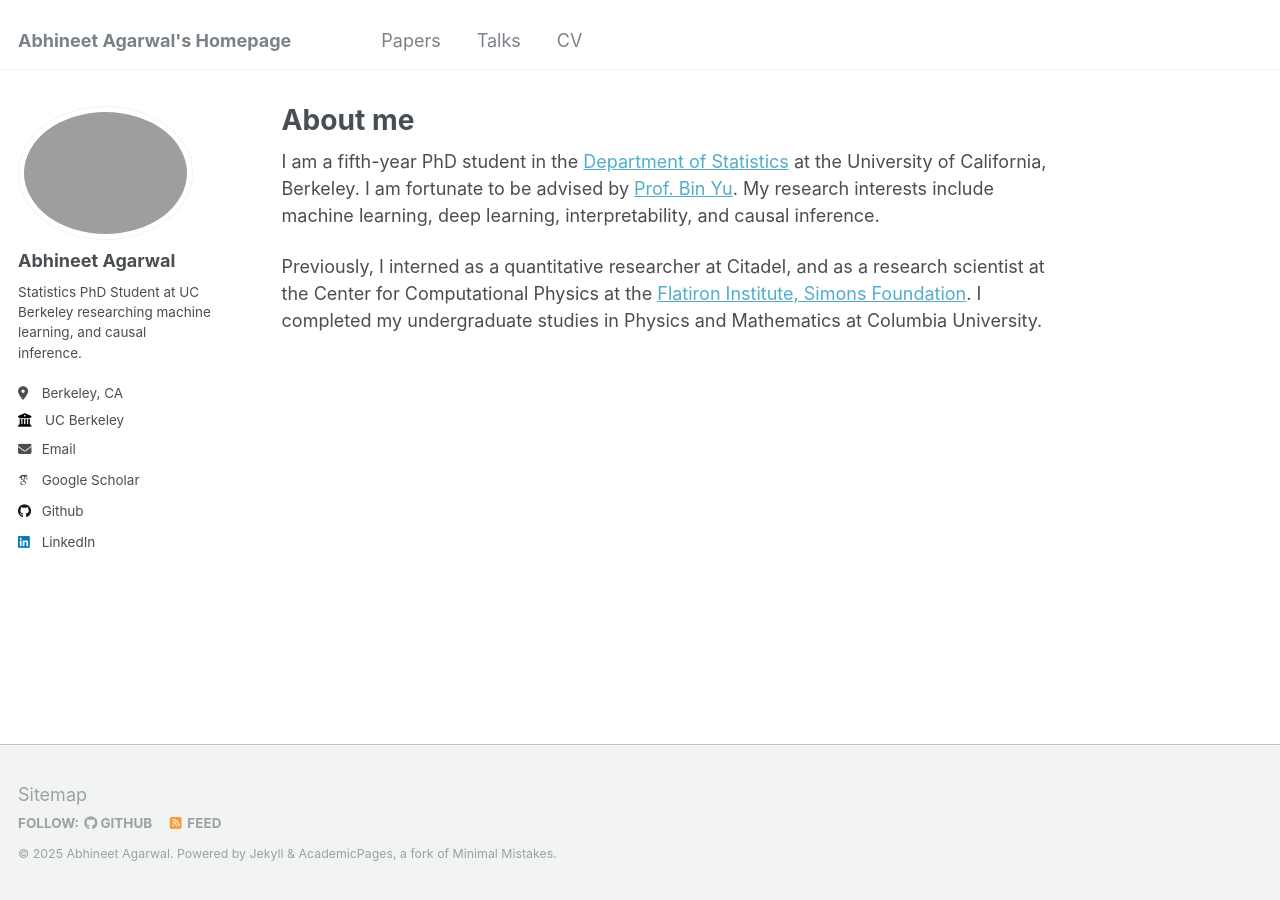
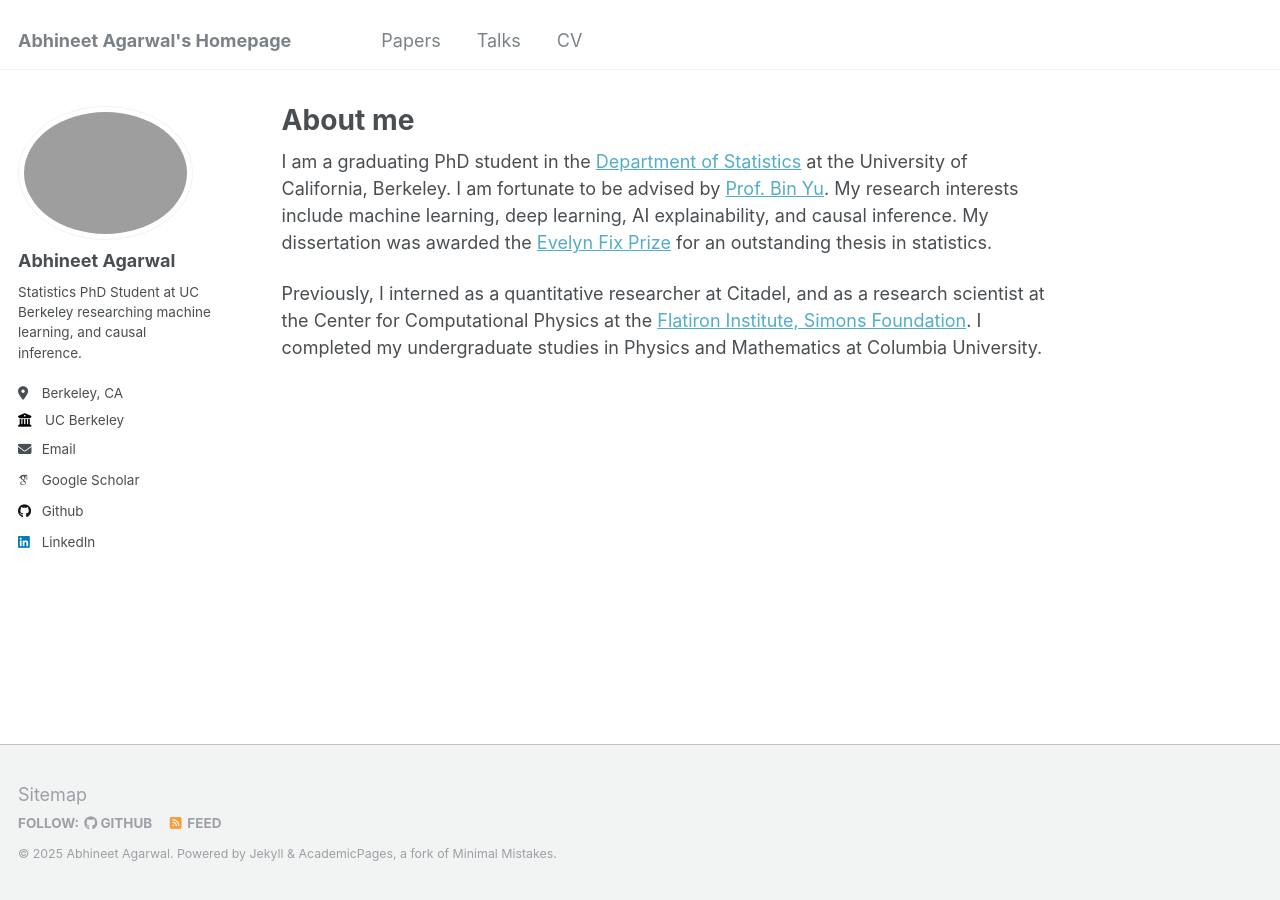
Before and after one commit to aagarwal1996/aagarwal1996.github.io, a Jekyll site: the page built from _pages/about.md, in a window 1280 px wide. Built offline with Jekyll 4.4.1, drawn with Linux system fonts in a browser that asks for light colours; some web fonts are replaced.

Commit message:
Update about.md

```diff
--- a/_pages/about.md
+++ b/_pages/about.md
@@ -7,6 +7,6 @@ redirect_from:
   - /about.html
 ---
 
-I am a fifth-year PhD student in the [Department of Statistics](https://www.statistics.berkeley.edu/) at the University of California, Berkeley. I am fortunate to be advised by [Prof. Bin Yu](https://binyu.stat.berkeley.edu/). My research interests include machine learning, deep learning, interpretability, and causal inference.
+I am a graduating PhD student in the [Department of Statistics](https://www.statistics.berkeley.edu/) at the University of California, Berkeley. I am fortunate to be advised by [Prof. Bin Yu](https://binyu.stat.berkeley.edu/). My research interests include machine learning, deep learning, AI explainability, and causal inference. My dissertation was awarded the [Evelyn Fix Prize](https://statistics.berkeley.edu/about/awards-and-honors/student-departmental-awards) for an outstanding thesis in statistics.
 
 Previously, I interned as a quantitative researcher at Citadel, and as a research scientist at the Center for Computational Physics at the [Flatiron Institute, Simons Foundation](https://simonsfoundation.org/flatiron/). I completed my undergraduate studies in Physics and Mathematics at Columbia University.
```
